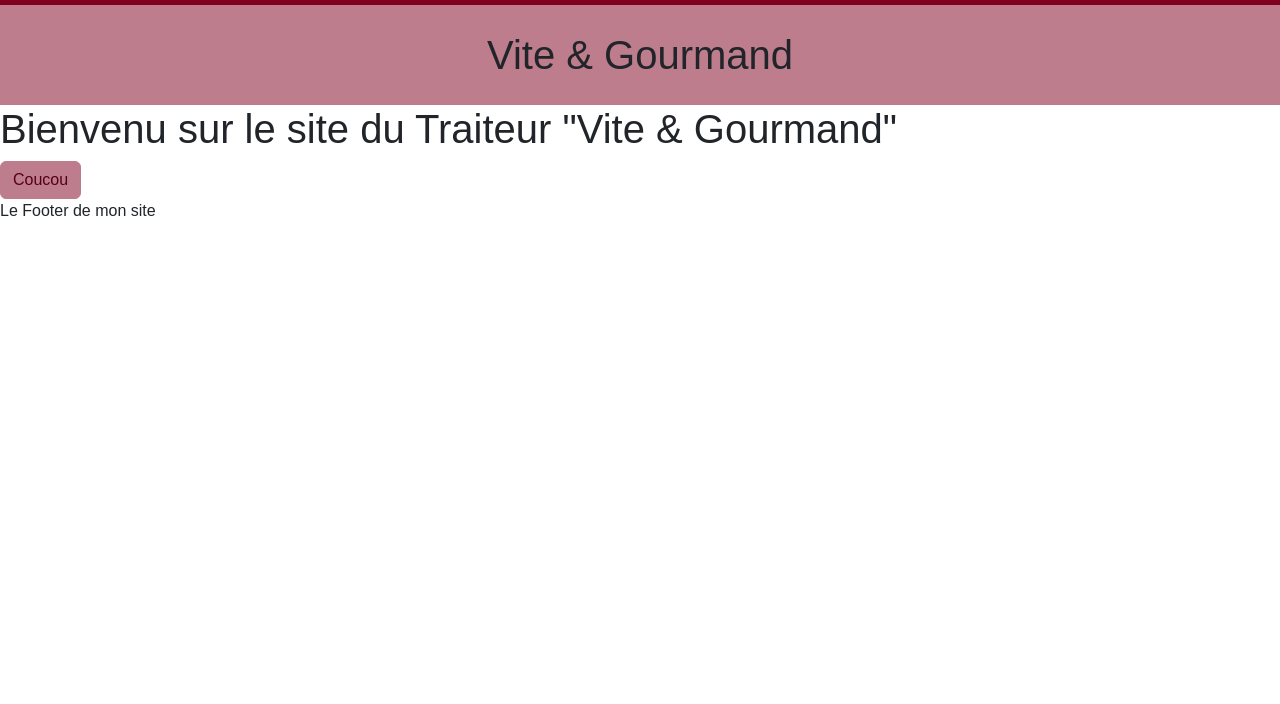
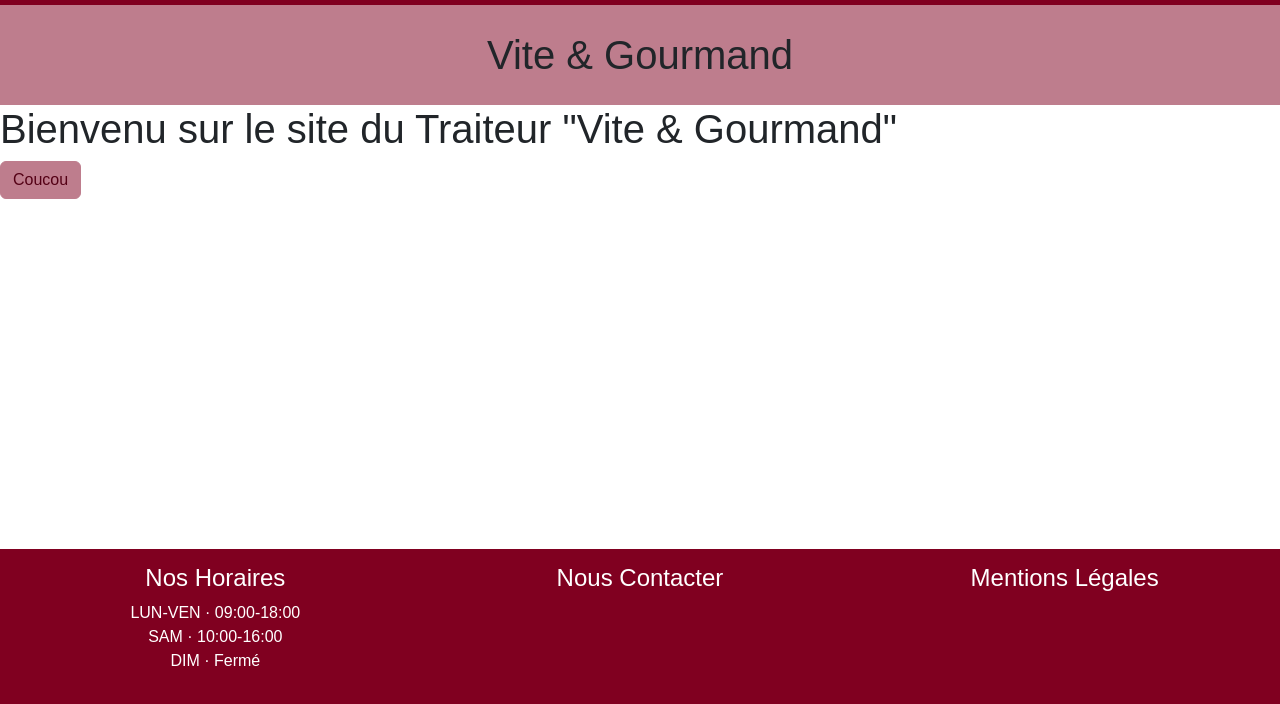
Before and after one commit to AzErNateSSB/VeG_Front, a website with bundled scripts: page index.html in a window 1280 px wide. Shown: the part 96-800 px from the top of the page. Built offline with nearby package versions, Linux system fonts and the light colour scheme; files whose address does not match are found by name; a web font is replaced by a local one.

Commit message:
Create Footer

```diff
--- a/index.html
+++ b/index.html
@@ -47,9 +47,26 @@
         <!-- Le contenu de la page sera injecté ici -->
     </main>
 
-    <footer>
-        Le Footer de mon site
-    </footer>
+<footer class="bg-dark text-white text-center footer">
+  <div class="row">
+    <div class="col-12 col-md-4">
+      <h4>Nos Horaires</h4>
+        <!-- À défaut d'être mentionnées dans le sujet de l'examen,
+        Les Horaires ont été trouvées sur le site "https://viteetgourmand.com/" -->
+      <p>
+        LUN-VEN · 09:00-18:00<br/>
+        SAM · 10:00-16:00<br/>
+        DIM · Fermé<br/>
+      </p>
+    </div>
+    <div class="col-12 col-md-4">
+      <h4>Nous Contacter</h4>
+    </div>
+    <div class="col-12 col-md-4">
+      <h4>Mentions Légales</h4>
+    </div>
+  </div>
+</footer>
 
     <script type="module" src="Router/Router.js"></script>
     <script src="node_module/bootstrap/dist/js/bootstrap.bundle.min.js"></script>
--- a/pages/home.html
+++ b/pages/home.html
@@ -1,5 +1,5 @@
-<div class="hero-scene text-center">
-    <div class="hero-scene-content">
+<div class="Title text-center">
+    <div class="Title-content">
         <h1>Vite & Gourmand</h1>
     </div>
 </div>
--- a/scss/main.scss
+++ b/scss/main.scss
@@ -6,7 +6,7 @@
     width: auto;
 }
 
-.hero-scene{
+.Title{
     position: relative;
     &::before{
         content: "";
@@ -23,7 +23,7 @@
         position:relative;
     }
 
-    .hero-scene-content{
+    .Title-content{
         height: 100px;
         display: flex;
         flex-direction: column;
@@ -32,7 +32,23 @@
     }
 }
 
-.hero-scene-content h1,
-.hero-scene-content p {
+.Title-content h1,
+.Title-content p {
     margin: 0;
 }
+
+html{
+    position:relative;
+    min-height: 100%;
+}
+
+main{
+    margin-bottom: 175px;
+}
+
+footer.footer{
+    padding : 15px;
+    position: absolute;
+    bottom: 0;
+    width:100%;
+}
```
Also changed, not shown: scss/main.css, 1 other file.
